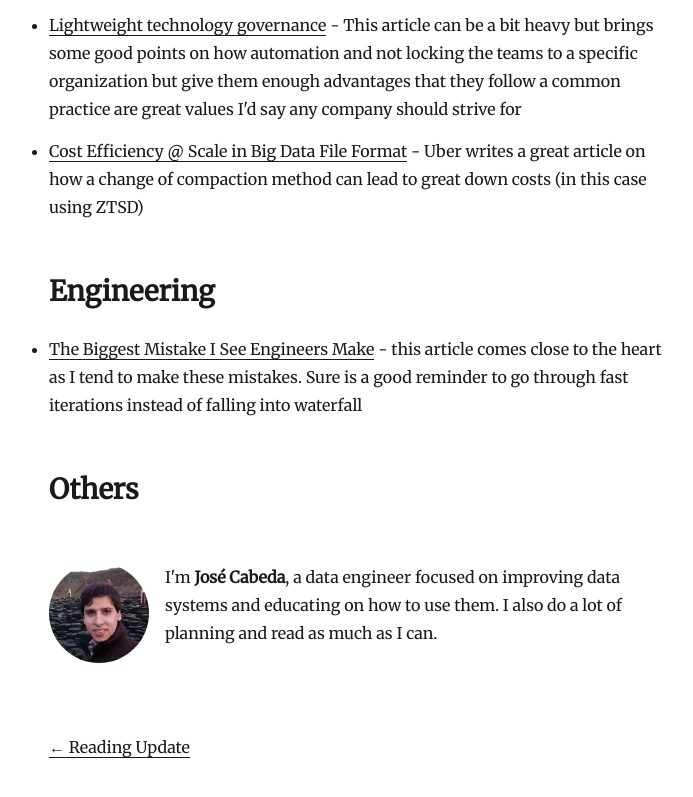
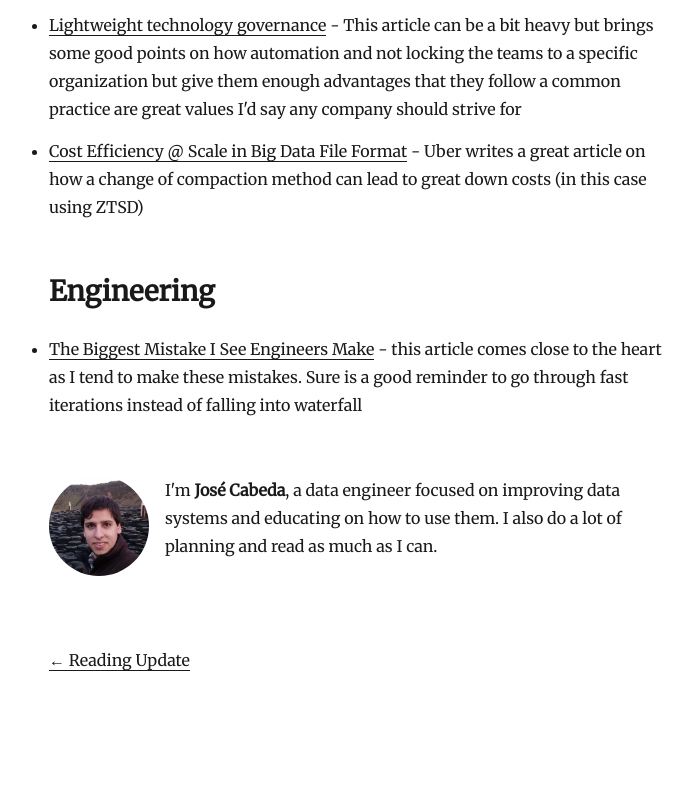
Before and after one commit to Cabeda/jecabeda-blog, a Gatsby site: page /2021/20220213-reading_update in a window 1280 px wide. Shown: the part 780-1577 px from the top of the page, without its empty margins (276-969 px from the left). After the commit the page ends 1538 px from the top, so only its background shows below. Built offline with nearby package versions, Linux system fonts and the light colour scheme; Gatsby itself is replaced by a stand-in of ours; some packages are replaced by stand-ins of ours.

```diff
--- a/src/pages/2021/20220213-reading_update/index.md
+++ b/src/pages/2021/20220213-reading_update/index.md
@@ -17,5 +17,3 @@
 ## Engineering
 
 - [The Biggest Mistake I See Engineers Make](https://www.thezbook.com/the-biggest-mistake-i-see-engineers-make-2/) - this article comes close to the heart as I tend to make these mistakes. Sure is a good reminder to go through fast iterations instead of falling into waterfall
-
-## Others
```
